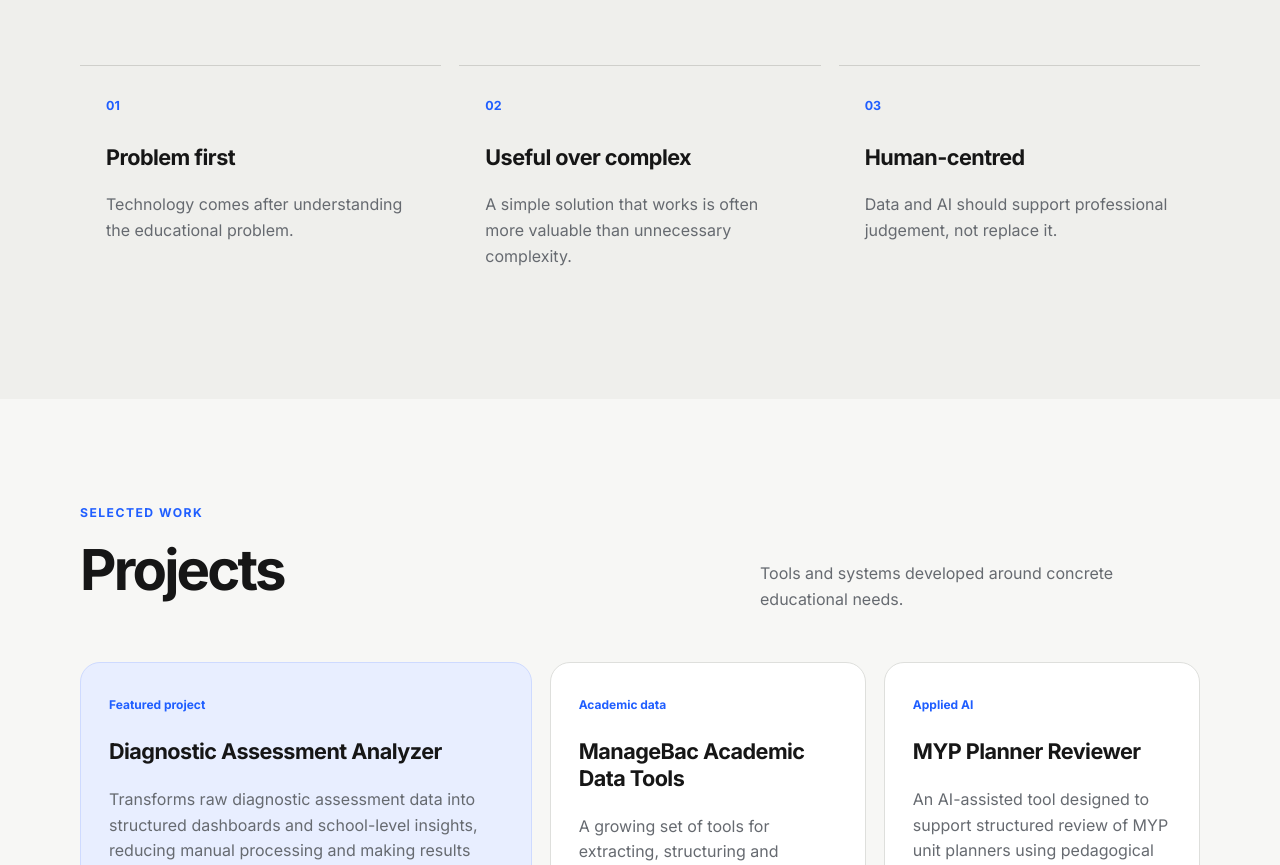
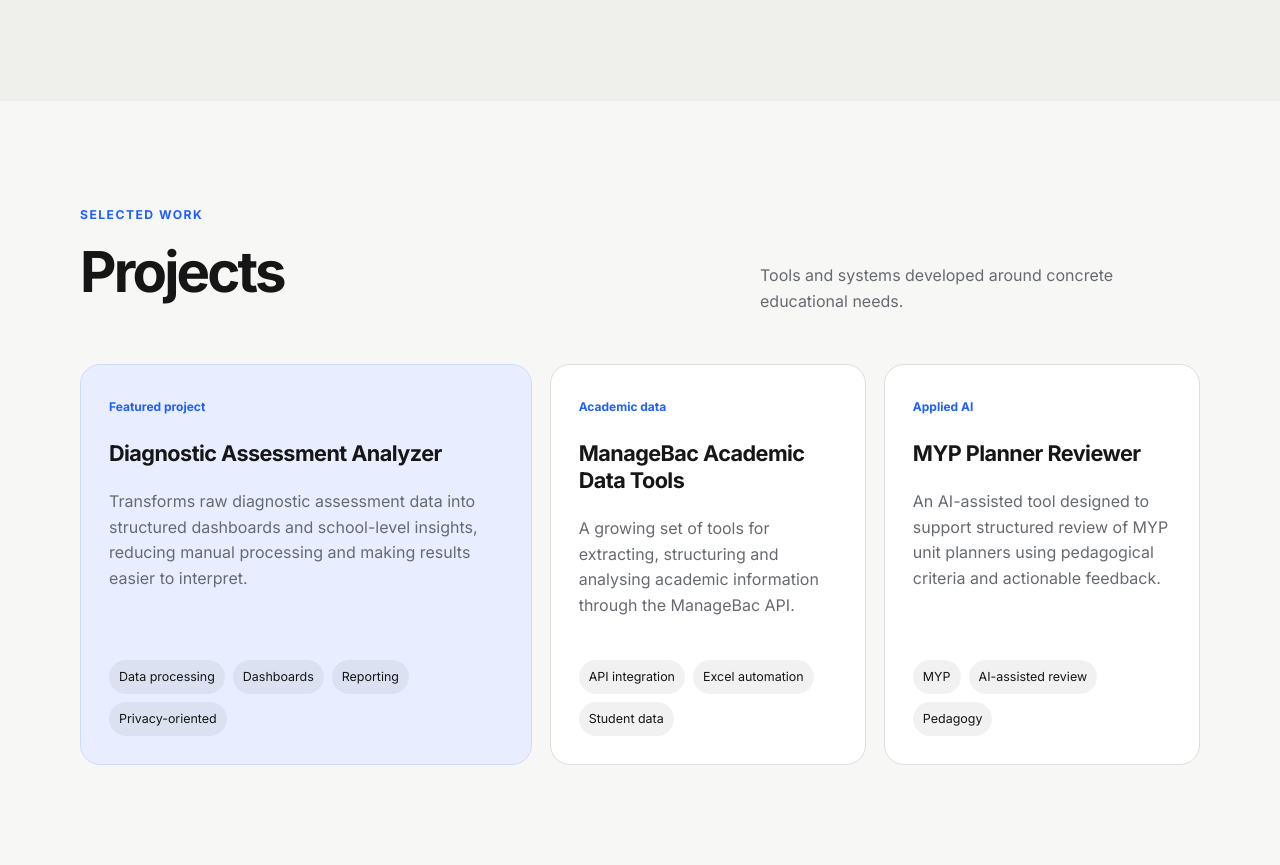
Before and after one commit to jordirdp/jordirdp.github.io, a plain HTML site: page index.html in a window 1280 px wide. Shown: the part 1241-2106 px from the top of the page. Drawn offline with Linux system fonts and the light colour scheme.

```diff
--- a/index.html
+++ b/index.html
@@ -61,24 +61,7 @@
           </div>
         </div>
 
-        <div class="principles">
-          <article class="principle">
-            <span>01</span>
-            <h3>Problem first</h3>
-            <p>Technology comes after understanding the educational problem.</p>
-          </article>
-          <article class="principle">
-            <span>02</span>
-            <h3>Useful over complex</h3>
-            <p>A simple solution that works is often more valuable than unnecessary complexity.</p>
-          </article>
-          <article class="principle">
-            <span>03</span>
-            <h3>Human-centred</h3>
-            <p>Data and AI should support professional judgement, not replace it.</p>
-          </article>
         </div>
-      </div>
     </section>
 
     <section class="section" id="projects">
--- a/styles.css
+++ b/styles.css
@@ -66,11 +66,7 @@
 .split { display: grid; grid-template-columns: .85fr 1.15fr; gap: 80px; align-items: start; }
 .prose { color: var(--muted); font-size: 1.05rem; }
 .prose p { margin-bottom: 18px; }
-.principles { display: grid; grid-template-columns: repeat(3, 1fr); gap: 18px; margin-top: 68px; }
-.principle { padding: 26px; border-top: 1px solid #cfcfcb; }
-.principle span, .solution-grid span { font-size: .78rem; font-weight: 700; color: var(--accent); }
-.principle h3 { margin-top: 26px; }
-.principle p { color: var(--muted); margin-bottom: 0; }
+.solution-grid span { font-size: .78rem; font-weight: 700; color: var(--accent); }
 
 .section-heading { display: flex; justify-content: space-between; gap: 32px; align-items: end; margin-bottom: 42px; }
 .section-heading p { max-width: 440px; color: var(--muted); margin-bottom: 8px; }
@@ -103,7 +99,6 @@
   .hero { min-height: auto; }
   .project-grid { grid-template-columns: 1fr; }
   .project { min-height: 300px; }
-  .principles { grid-template-columns: 1fr; }
 }
 
 @media (max-width: 680px) {
```
